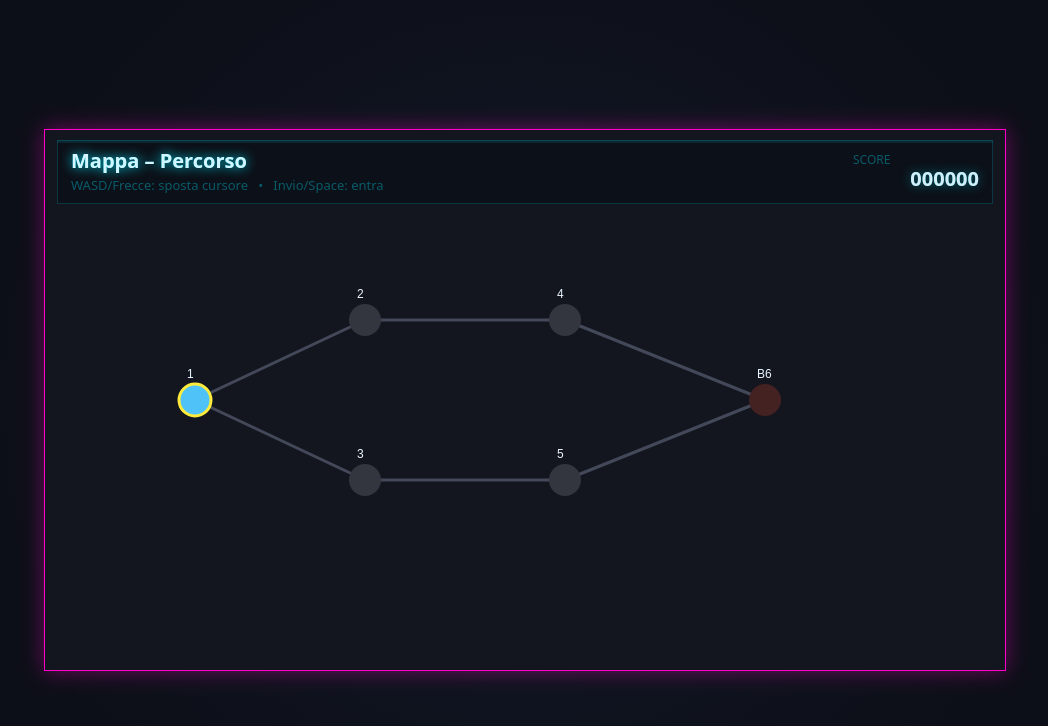
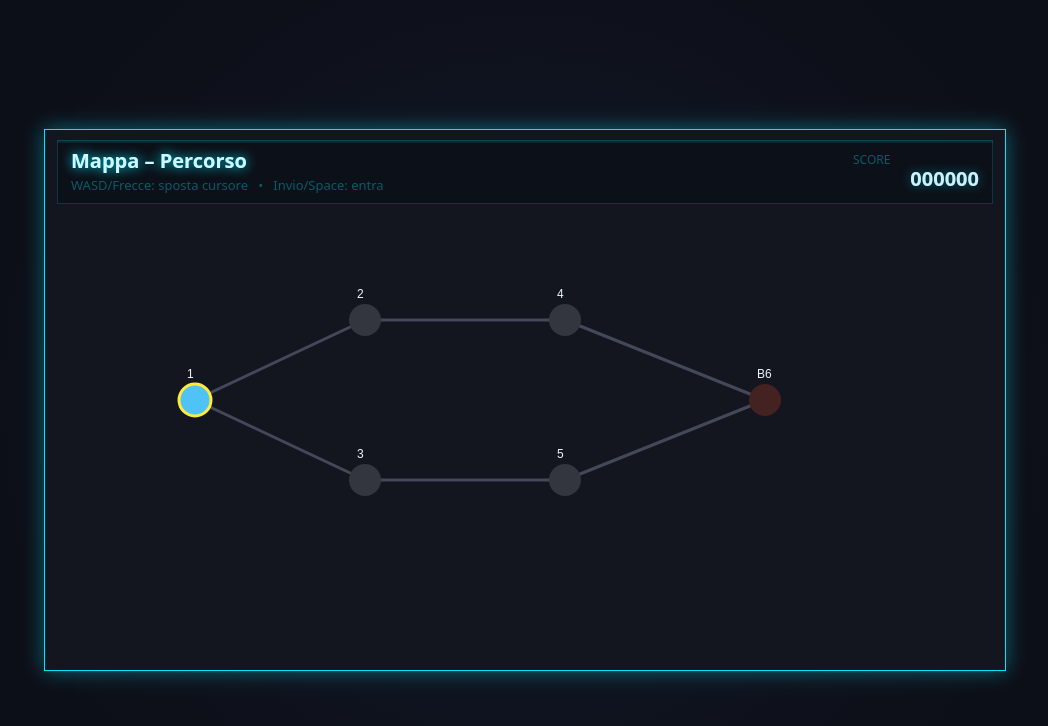
Before and after one commit to geminidani92/Gridshift_v02, a plain HTML site: page index.html in a window 1280 px wide. Shown: the whole page, without its empty margins (115-1163 px from the left). Drawn offline with Linux system fonts and the light colour scheme.

Commit message:
Update canvas styles with new colors and shadows

```diff
--- a/styles.css
+++ b/styles.css
@@ -10,9 +10,9 @@ body {
 }
 
 canvas {
+  display: block;
   background: #0d0f18;
-  border: 1px solid #ff00c8;
-  box-shadow: 0 0 20px rgba(255, 0, 200, 0.4);
+  border: 1px solid #00e5ff;
+  box-shadow: 0 0 20px rgba(0, 229, 255, 0.4);
   image-rendering: pixelated;
-  canvas { display: block; }
 }
```
